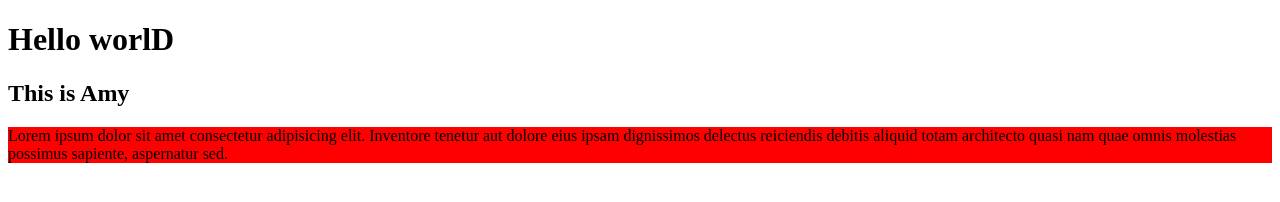
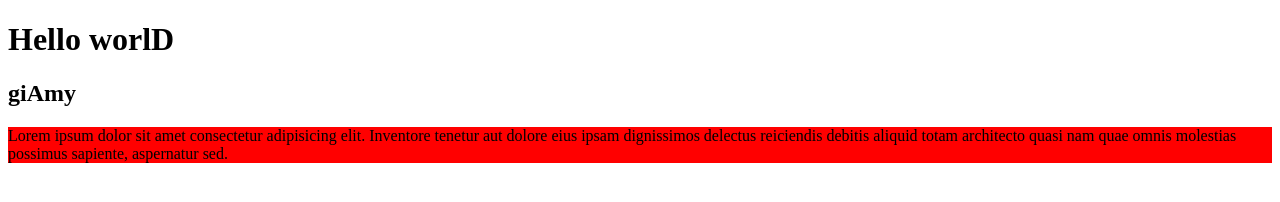
Before and after one commit to maximusPrime101/GRUNI, a plain HTML site: page index.html in a window 1280 px wide. Drawn offline with Linux system fonts and the light colour scheme.

Commit message:
index.html: change h2

```diff
--- a/index.html
+++ b/index.html
@@ -11,7 +11,7 @@
 <body>
 
     <h1>Hello worlD</h1>
-    <h2>This is Amy</h2>
+    <h2>giAmy</h2>
     <p class="paragraph">Lorem ipsum dolor sit amet consectetur adipisicing elit. Inventore tenetur aut dolore eius
         ipsam dignissimos
         delectus reiciendis debitis aliquid totam architecto quasi nam quae omnis molestias possimus sapiente,
```
